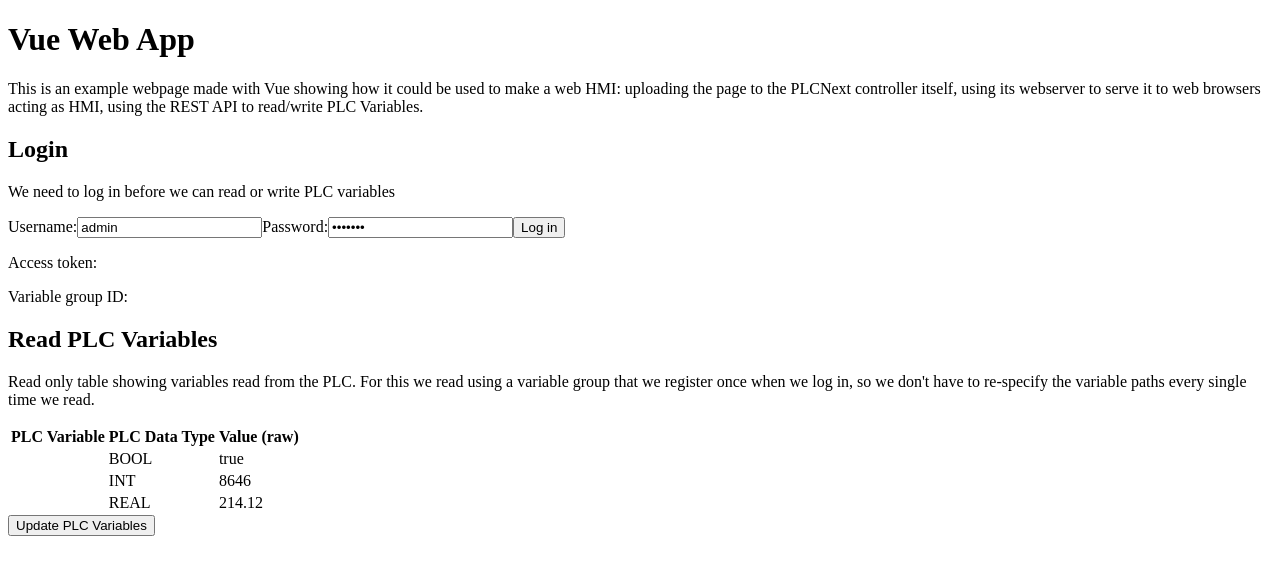
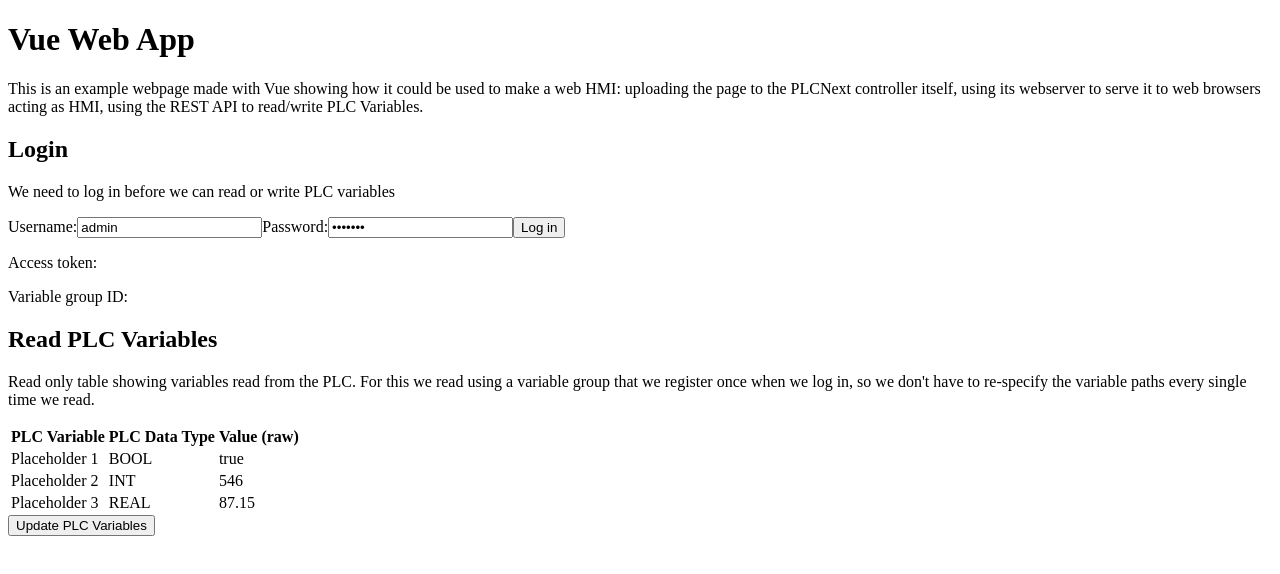
Before and after one commit to ramlopez/custwebhmidemo-vue, a Vue app: page / in a window 1280 px wide. Shown: the top 574 px of the page. Built offline with nearby package versions, Linux system fonts and the light colour scheme.

Commit message:
Read paths and types from group registration
- Read paths and datatypes from group registration, store separately
- Use a computed property to combine into one array for rendering in
table
- Read table fully functional now

```diff
--- a/src/App.vue
+++ b/src/App.vue
@@ -26,12 +26,33 @@ export default {
 
       // Variable group ID: we can register a list of variables to read easily
       varGroupId: "",
-      // Array to hold all of the data we should render on the read table
-      readVariables: [
-        { varName: "Placeholder 1", dataType: "BOOL", value: true },
-        { varName: "Placeholder 2", dataType: "INT", value: 8646 },
-        { varName: "Placeholder 3", dataType: "REAL", value: 214.12 },
-      ]
+      // Array to hold path and PLC datatype of registered variables
+      groupVariablesRegistration: [
+        { path: "Placeholder 1", type: "BOOL" },
+        { path: "Placeholder 2", type: "INT" },
+        { path: "Placeholder 3", type: "REAL" },
+      ],
+      // Array to hold the actual read values from the group variables
+      groupVariablesValues: [ {value: true}, {value: 546}, {value: 87.15} ],
+    }
+  },
+
+  // Computed properties, derived values based on data that update automatically
+  // only when necessary. Useful for transforming raw data
+  computed: {
+
+    // Combine groupVariablesRegistration and groupVariablesValues into one
+    // array with their data together
+    groupVariables() {
+      // map() is like a forEach loop, but it calls a function on every element
+      return this.groupVariablesRegistration.map((reg, index) => {
+        console.log(reg);
+        return {
+          path: reg.path,
+          type: reg.type,
+          value: this.groupVariablesValues[index].value,
+        }
+      })
     }
   },
 
@@ -94,8 +115,9 @@ export default {
     async authenticate() {
       return this.reqAuthToken()
         .then((rsp) => { return this.reqAccessToken() })
-        // Also register variable group
-        .then((rsp) => { this.regGroup() })
+        // Also register variable group and read it
+        .then((rsp) => { return this.regGroup() })
+        .then((rsp) => { return this.readGroup() })
     },
 
     // Register variable group (a list of variables we register to read easily
@@ -128,9 +150,10 @@ export default {
       })
         // Turn response body to JSON (also an async promise)
         .then((rsp) => { return rsp.json() })
-        // Take group id value and store it in component data
+        // Take group id and path/datatypes and store those in component data
         .then((data) => {
           this.varGroupId = data.id;
+          this.groupVariablesRegistration = data.variables;
           return this.data;
         })
         // Catch errors, log to console
@@ -154,7 +177,7 @@ export default {
         .then((rsp) => { return rsp.json() })
         // Take read variable data and store in component
         .then((data) => {
-          this.readVariables = data.variables;
+          this.groupVariablesValues = data.variables;
           return this.data;
         })
         // Catch errors, log to console
@@ -223,9 +246,9 @@ Vue functions to make it reactive and interact with variables from script -->
         <!-- v-bind binds an HTML attribute (or component prop) to a variable
             from this one -->
         <ReadTableRow
-          v-for="v in readVariables"
+          v-for="v in groupVariables"
           v-bind:var-name="v.path"
-          v-bind:data-type="v.dataType"
+          v-bind:data-type="v.type"
           v-bind:raw-value="v.value"
         />
       </tbody>
```
